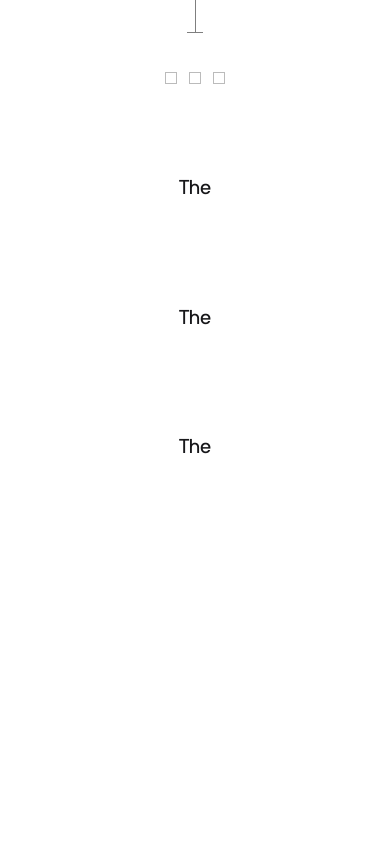
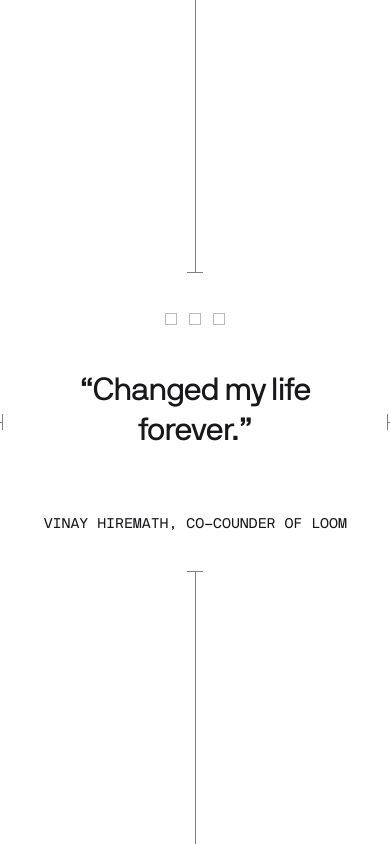
Before and after one commit to daybreak-studio/superpower, a Next.js app: page / in a window 390 px wide. Built offline with nearby package versions, Linux system fonts and the light colour scheme.

Commit message:
finish desktop+mobile look

```diff
--- a/components/Sections/TestimonialsSection/TestimonialsWrapper.tsx
+++ b/components/Sections/TestimonialsSection/TestimonialsWrapper.tsx
@@ -7,20 +7,31 @@ type Props = {};
 const TestimonialsWrapper = (props: Props) => {
   return (
     <div>
-      <div className="absolute w-full flex flex-col gap-10 justify-center items-center">
-        <div className="flex h-8">
-          <LineElement length={100} color={"rgba(0,0,0,.5)"} vertical tail={16} />
+      <div className="absolute w-full h-full flex flex-col gap-6 justify-center items-center">
+        <div className="flex h-full">
+          <LineElement length={"auto"} color={"rgba(0,0,0,.5)"} vertical tail={16} />
         </div>
 
-        <div className="flex flex-col justify-between flex-wrap text-center h-[400px]">
-          <div className="flex gap-3">
-            <TestimonialsSelector />
-            <TestimonialsSelector />
-            <TestimonialsSelector />
+        <div className="flex flex-row w-full justify-center items-center">
+          <div className="flex flex-row w-full">
+            <LineElement length={"auto"} color={"rgba(0,0,0,.5)"} horizontal tail={16} />
           </div>
-          <p className="font-sans-xl mb-3 leading-tight">The</p>
-          <p className="font-sans-xl mb-3 leading-tight">The</p>
-          <p className="font-sans-xl mb-3 leading-tight">The</p>
+          <div className="flex flex-col justify-between flex-wrap items-center text-center p-4 min-h-[250px] lg:min-h-[500px] min-w-96 lg:min-w-[624px]">
+            <div className="flex gap-3">
+              <TestimonialsSelector />
+              <TestimonialsSelector />
+              <TestimonialsSelector />
+            </div>
+            <p className="font-sans-4xl mx-4 mb-6 max-w-[20ch] text-center">“Changed my life forever.”</p>
+            <p className="font-mono-sm text-center">Vinay hiremath, Co-counder of loom</p>
+          </div>
+          <div className="flex flex-row w-full">
+            <LineElement length={"auto"} color={"rgba(0,0,0,.5)"} horizontal head={16} />
+          </div>
+        </div>
+
+        <div className="flex h-full">
+          <LineElement length={"auto"} color={"rgba(0,0,0,.5)"} vertical head={16} />
         </div>
       </div>
     </div>
```
